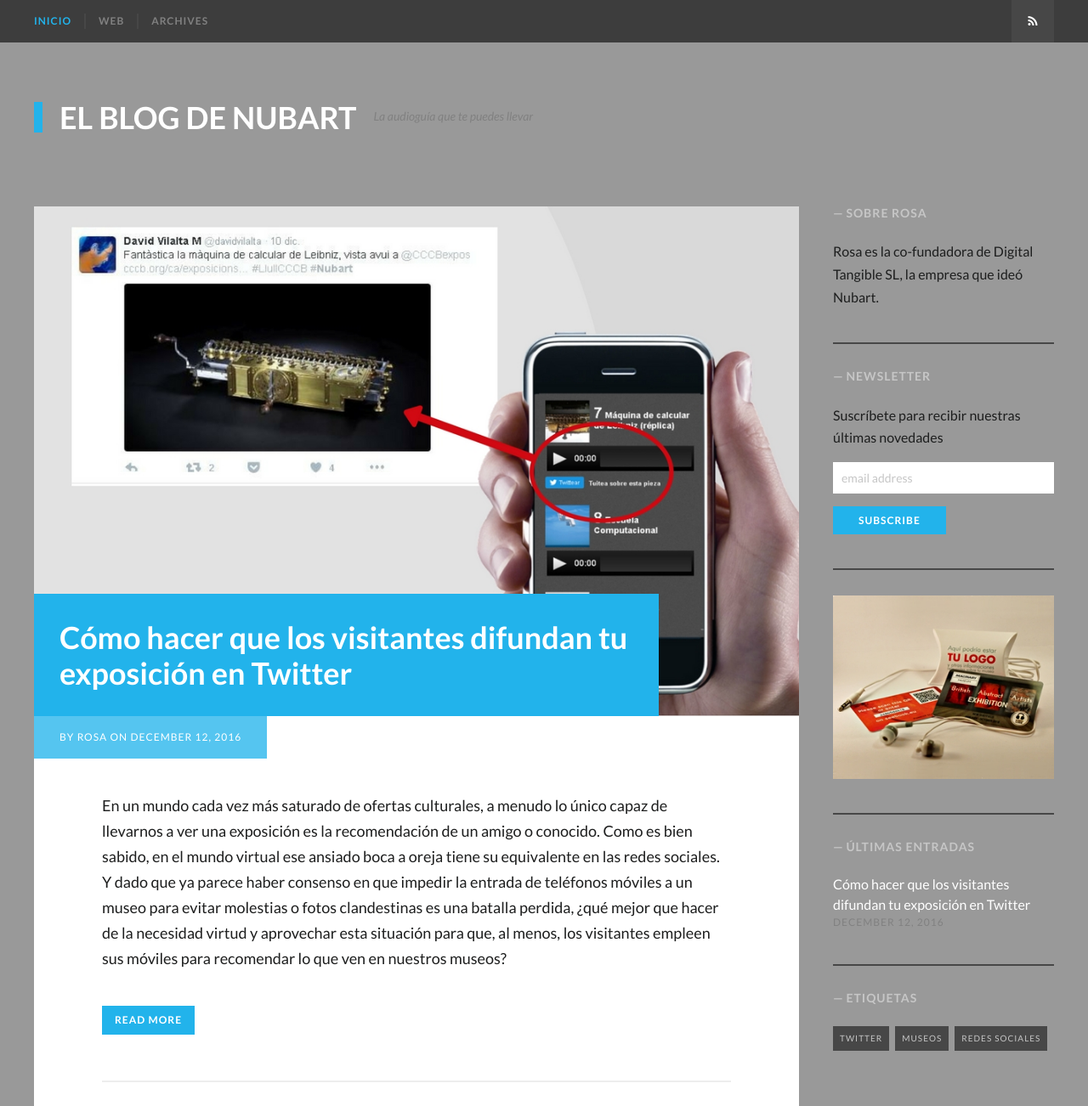
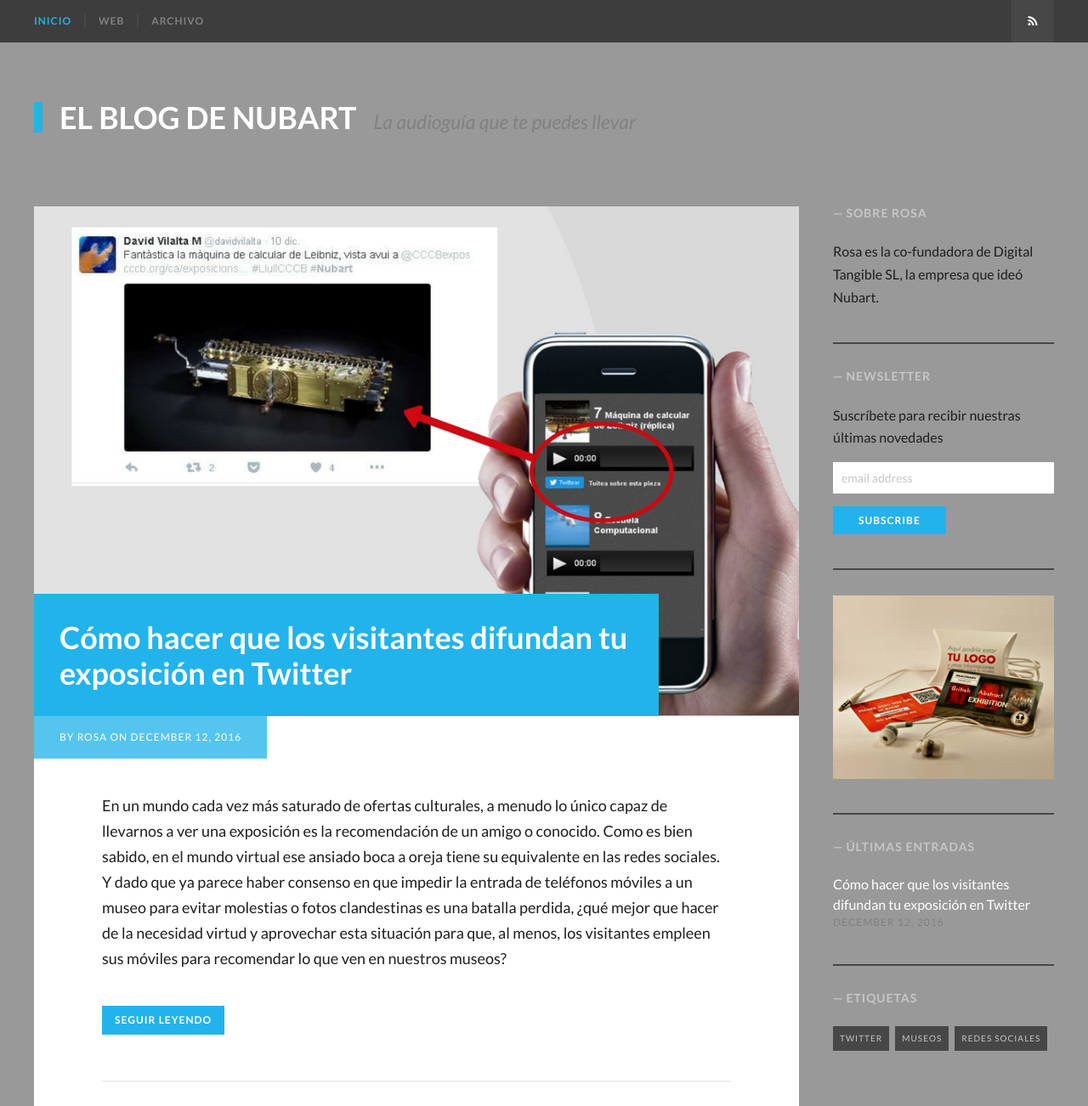
Before and after one commit to nubart/blog-en, a Jekyll site: the page built from index.html, in a window 1280 px wide. Shown: the top 1302 px of the page at 85% size. Built offline with Jekyll 4.4.1, drawn with Linux system fonts in a browser that asks for light colours; some web fonts are replaced; the list of posts is cut into pages by our own code; comment, search, counter and statistics services are not loaded.

Commit message:
text changes

```diff
--- a/_config.yml
+++ b/_config.yml
@@ -29,7 +29,7 @@
   url: /
 - text: Web
   url: http://www.nubart.eu/
-- text: Archives
+- text: Archivo
   url: /etiquetas/
 
 # The shortname for your Disqus site to enable comments.
--- a/css/main.scss
+++ b/css/main.scss
@@ -156,7 +156,7 @@
 .site-description {
     color: #818181;
     float: left;
-    font-size: 14px;
+    font-size: 23px;
     font-style: italic;
     line-height: 1.5;
     margin-bottom: 0;
--- a/index.html
+++ b/index.html
@@ -23,7 +23,7 @@
                     {% else %}
                         {{ post.content }}
                     {% endif %}
-                    <p class="read-more"><a href="{{ site.baseurl }}{{ post.url }}" class="more-link" title="read more">read more</a></p>
+                    <p class="read-more"><a href="{{ site.baseurl }}{{ post.url }}" class="more-link" title="read more">seguir leyendo</a></p>
                 </div><!-- .entry-content -->
                 {% if post.tags.size > 0 %}
                 <footer class="entry-footer">
--- a/tags/index.html
+++ b/tags/index.html
@@ -1,6 +1,6 @@
 ---
 layout: default
-title: Post Archives
+title: Post Archivo
 ---
 <div class="site-content">
     <div class="inner">
```
